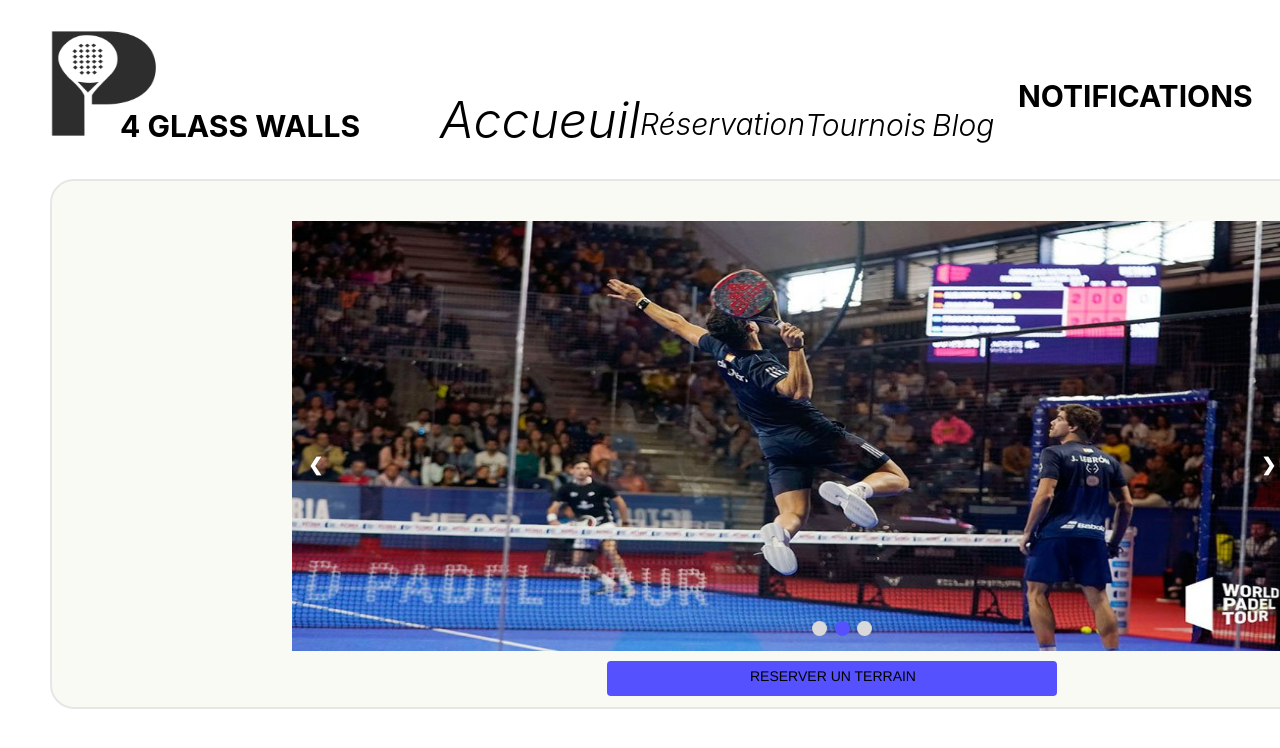
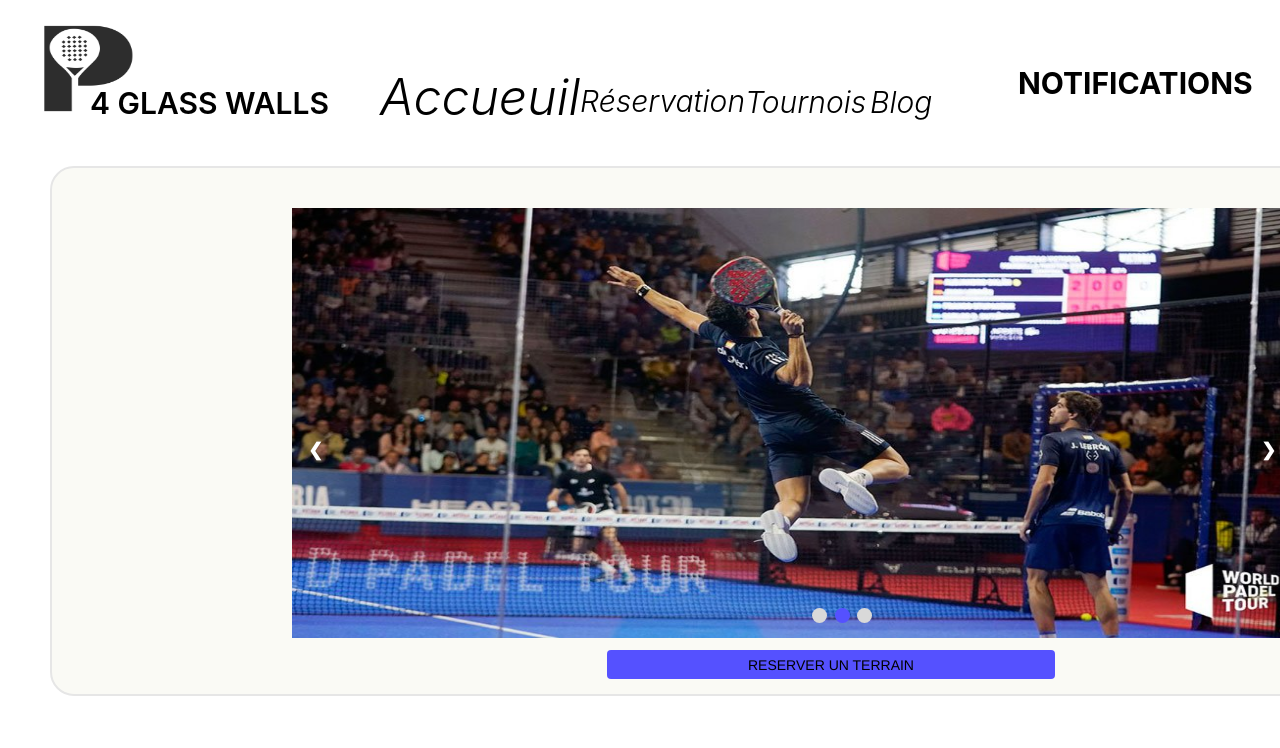
Before and after one commit to msbduno/PadelApp, a PHP site: page /front.html in a window 1280 px wide; the page is wider, and only the part inside the window is pictured. Shown: the top 748 px of that part. Run offline with PHP 8.4, Linux system fonts and the light colour scheme.

Commit message:
commit 5 mathis

```diff
--- a/front.html
+++ b/front.html
@@ -15,7 +15,7 @@
     <div class="Navigation">
 
         <div class="AppLogo">
-            <img src="images/logo.jpg" width="200" height="167" />
+            <img src="images/logo.jpg" width="170" height="137" />
         </div>
 
         <div   class="AppName">
--- a/style.css
+++ b/style.css
@@ -48,10 +48,10 @@ a:active {
     font-family: Inter;
     font-size: 30px;
     font-style: normal;
-    font-weight: 700;
+    font-weight: 600;
     line-height: 160%; /* 64px */
-    margin-left: 120px;
-    margin-top: -65px;
+    margin-left: 90px;
+    margin-top: -58px;
 
 }
 
@@ -63,7 +63,7 @@ a:active {
     font-style: italic;
     font-weight: 300;
     line-height: 160%; /* 80px */
-    margin-left: 440px;
+    margin-left: 380px;
     margin-top: -70px;
 }
 
@@ -75,7 +75,7 @@ a:active {
     font-style: italic;
     font-weight: 300;
     line-height: 160%; /* 48px */
-    margin-left: 640px;
+    margin-left: 580px;
     margin-top: -60px;
 }
 
@@ -87,7 +87,7 @@ a:active {
     font-style: italic;
     font-weight: 300;
     line-height: 160%; /* 48px */
-    margin-left: 805px;
+    margin-left: 745px;
     margin-top: -47px;
 }
 
@@ -99,7 +99,7 @@ a:active {
     font-style: italic;
     font-weight: 300;
     line-height: 160%; /* 48px */
-    margin-left: 932px;
+    margin-left: 870px;
     margin-top: -48px;
 }
 
@@ -327,13 +327,13 @@ a:active {
 .Réservation_btn{
     color: white;
     display: inline-flex;
-    padding: 4.5px 141px 10.5px 143px;
+    padding: 4.5px 141px 4.5px 141px;
     justify-content: center;
     align-items: center;
     border-radius: 4px;
     background: #5551FF;
     margin-left: 315px;
-    margin-top: 20px;
+    margin-top: 22px;
 }
 
 
@@ -343,7 +343,7 @@ a:active {
     background: #5551FF;
     width : 1440px;
     height : 530px;
-    margin-top: 30px;
+    margin-top: 40px;
     margin-left: 50px;
     border-radius: 24px;
     border: 2px solid #E6E6E6;
```
